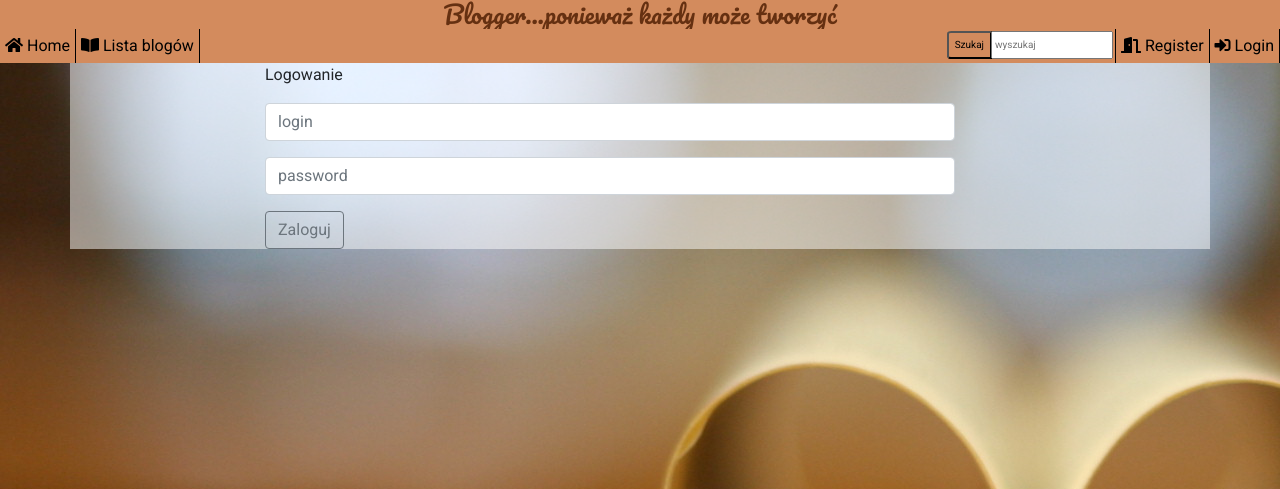
After one commit to Pabblittto/Blog, a Django app: page /login/ in a window 1280 px wide. The commit adds this page. Shown: the top 489 px of the page. Run offline with Django 3.2, Linux system fonts and the light colour scheme; some libraries are stand-ins or nearby versions.

Commit message:
komitt elo

```diff
--- a/Blog/urls.py
+++ b/Blog/urls.py
@@ -18,5 +18,6 @@ from django.urls import path, include
 
 urlpatterns = [
     path('admin/', admin.site.urls),
-    path('', include('index.urls') ),
+   # path('index/', include('index.urls') ),
+    path('',include('index.urls'))
 ]
--- /dev/null
+++ b/index/form.py
@@ -0,0 +1,28 @@
+from django import forms
+
+class LoginForm(forms.Form):
+    UserName= forms.CharField(max_length=150)
+    password= forms.CharField(widget=forms.PasswordInput())
+
+
+
+
+class RegisterForm(forms.Form):
+    UserName= forms.CharField( max_length=150)
+    Email = forms.EmailField()
+    Password= forms.CharField(
+        widget=forms.PasswordInput(),
+        label=('Password')
+
+        )
+    RepeatPassword= forms.CharField(
+        widget=forms.PasswordInput(),
+        label=('Repeat Password')
+    )
+
+    def clean_Password(self):
+        password1= self.data.get('Password')
+        password2 = self.data.get('RepeatPassword')
+        if  password1 != password2:
+           raise forms.ValidationError("Passwords are not similar")
+        return self.cleaned_data.get('Password')
--- a/index/models.py
+++ b/index/models.py
@@ -20,7 +20,7 @@ class Post(models.Model):
     obrazek=models.ImageField(upload_to='Obrazki')
 
 class Uzytkownik(models.Model):
-    uzytkownik=models.OneToOneField(User,on_delete=models.CASCADE) #dziedziczenie pola z wbudowanej tabeli User
+    User=models.OneToOneField(User,on_delete=models.CASCADE,primary_key=True) #dziedziczenie pola z wbudowanej tabeli User
     zdjecie_profilowe=models.ImageField(default='domyslny_obrazek.jpg',upload_to='Obrazki')
     opis_profilu=models.CharField(max_length=1000)
 
--- a/index/static/index/style.css
+++ b/index/static/index/style.css
@@ -1,8 +1,8 @@
 :root{
---color-one:#F3FFB6;
---color-two:#D38B5D;
---color-three:rgb(196, 104, 47);/* jakiej najechanie myszką*/
---color-slogan:#F3FFB6;
+--color-one:#D38B5D;/*navbar*/
+--color-two:#f3ffb6;
+--color-three:rgb(135, 74, 36);/* jakiej najechanie myszką*/
+--color-slogan:rgb(101, 48, 17);
 }
 
 
@@ -48,8 +48,27 @@ a:hover{
 .slogan{
     font-family: 'Pacifico', cursive;
     color: var(--color-slogan);
+    margin: 0px;
 }
 
 .main-container{
     font-family: 'Roboto', sans-serif;
+    background-image: url("foto.jpg");
+    position: static;
+    height: 3000;;
+    width: auto;
 }
+
+.content-holder{
+background-color: rgb(255, 255, 255,0.5);
+
+
+}
+
+.my-button{
+height: 28px;
+border-top-left-radius: 10%;
+border-bottom-left-radius: 10%;
+background-color: var(--color-one);
+
+}
--- a/index/templates/index/index.html
+++ b/index/templates/index/index.html
@@ -1,4 +1,5 @@
 {%extends "shared/base.html"%}
 {%block content%}
-<h1 class="color"> no siema, pozdro z indexa </h1>
+<h1 class="color"> no siema, pozdexa </h1>
+
 {%endblock content%}
--- /dev/null
+++ b/index/templates/index/login.html
@@ -0,0 +1,19 @@
+{%extends "shared/base.html"%}
+{%block content%}
+<div class="row col-lg-12"><!-- to div z calym formulazem do logoawna -->
+
+    <div class="col-lg-8 offset-lg-2 text-centered">
+   <p>Logowanie</p>
+    <form method="POST" >
+        <div class="form-group">
+            <input type="text" placeholder="login" name="login" class="form-control">
+        </div>
+        <div class="form-group">
+        <input type="password" placeholder="password" name="password" class="form-control">
+        </div>
+        <button type="submit" class="btn btn-outline-secondary">Zaloguj</button>
+    </form>
+
+</div>
+</div>
+{%endblock content%}
--- a/index/templates/shared/base.html
+++ b/index/templates/shared/base.html
@@ -6,7 +6,7 @@
 <head>
 <meta charset="utf-8">
 <meta name="viewport" content="width=device-width, initial-scale=1, shrink-to-fit=no">
-
+<title>Blogger</title>
 <link href="https://fonts.googleapis.com/css?family=Pacifico" rel="stylesheet"> <!--czcionka-->
 <link href="https://fonts.googleapis.com/css?family=Roboto" rel="stylesheet"><!--czcionka-->
 <!--font awesome - do fajnych ikonek-->
@@ -19,15 +19,15 @@
 </head>
 
 <body class="color-two main-container">
-          <div> <!--this is all elements on the top-->
-                  <div class="slogan  text-center">
+            <div> <!--this is all elements on the top-->
+                  <div class="slogan  text-center navbar-expand-lg color-one ">
                         <p class="slogan h4" >Blogger...ponieważ każdy może tworzyć</p>
                   </div>
                   <nav class="navbar navbar-expand-lg navbar-light color-one p-0 row m-0">
-                         <div class="col-6 row p-0 m-0">
-                               <div class="navbar-style text-center navbar-borders">
-                                    <a href="#" class="">
-                                          <div class=" ">
+                        <div class="col-6 row p-0 m-0">
+                              <div class="navbar-style text-center navbar-borders">
+                                    <a href="/" class="">
+                                          <div class="">
                                                 <p class="m-0"> <i class="fas fa-home"></i> Home</p>
                                           </div>
                                     </a>
@@ -41,31 +41,51 @@
                               </div>
                         </div>
                         <div class="col-6 row p-0 m-0 justify-content-end">
+                                    <div class=" row justify-content-end" style="font-size: 10px; margin: 2px">
+                                                <div class="input-group-prepend">
+                                                            <button class="my-button "  type="button">Szukaj</button>
+                                                </div>
+                                                <div>
+                                                      <input type="text" class="" style="height: 28px" placeholder="wyszukaj" >
+                                                </div>
+                                    </div>
+
                               <div class="navbar-style text-center navbar-borders" style="border-left: 1px black solid;">
-                                    <a href="#" class="">
+                                    <a href="{% url 'registration' %}" class="">
                                           <div class=" ">
                                                 <p class="m-0"><i class="fas fa-door-open"></i>  Register </p>
                                           </div>
                                     </a>
                               </div>
 
-                               <div class="navbar-style text-center navbar-borders">
-                                    <a href="#" class="">
+                              <div class="navbar-style text-center navbar-borders">
+                                    <a href="{% url 'login' %}" class="">
                                           <div class=" ">
                                                 <p class="m-0"> <i class="fas fa-sign-in-alt"></i> Login</p>
                                           </div>
                                     </a>
                               </div>
 
+
                         </div>
                   </nav>
+                  {% if messages %}
+                        {% for message in messages %}
+                              <div class="alert alert-success">
+                                    {{message}}
+                              </div>
+                        {% endfor%}
+                  {% endif %}
             </div>
 
-      <div class=" container"><!-- container of all elements-->
+      <div class=" container content-holder p-0">
+            <div class=" container row "  style="opacity: 1;"><!-- container of all elements-->
 
-{% block content%}
 
-{%endblock%}
+      {% block content%}
+
+      {%endblock content%}
+            </div>
       </div>
 <footer class="page-footer "> </footer>
 <!--ponizej sa linki do bootstrapa-->
--- a/index/urls.py
+++ b/index/urls.py
@@ -3,5 +3,8 @@ from django.urls import path
 from . import views
 
 urlpatterns= [
-    path('',views.home,name="index")
+    path('',views.home,name='index'),
+    path('login/',views.login,name='login'),
+    path('registration/',views.registration,name='registration')
+
 ]
--- a/index/views.py
+++ b/index/views.py
@@ -1,7 +1,41 @@
-from django.shortcuts import render
+from django.shortcuts import render, redirect
 from django.http import HttpResponse
+from .form import LoginForm,RegisterForm
+from django.contrib.auth.forms import UserCreationForm
+from django.contrib import messages
+from django.db import models
+from django.contrib.auth.models import User
+from .models import Uzytkownik
 
 # Create your views here.
 def home(request):
     # tu trzeba pobrac z bazy danych najnowsze elementy
     return render(request,'index/index.html')
+
+
+def login(request):
+    if request.method == 'POST':
+        Form= LoginForm(request.POST)
+        if Form.is_valid():
+            pass
+    else:
+        Form= LoginForm()
+    return render(request,'index/login.html',{'form':Form})
+
+
+def registration(request):
+    if request.method == 'POST':
+        Form= RegisterForm(request.POST)
+        if Form.is_valid():
+            messages.success(request,'udalo sie, form jest dobry')
+            NewUser= User(username=Form.data.get('UserName'),password=Form.data.get('Password'),email=Form.data.get('Email'))
+            NewUser.save()
+            Uzytkownika= Uzytkownik(User=User.objects.get(username=Form.data.get('UserName')),opis_profilu='siemak jestem nowy')
+            Uzytkownika.save()
+            return redirect('index')
+        else:
+            messages.success(request,'błąd ostry że ja pierdole, panie jak pan pijany chyba')
+            return render(request,'index/registration.html',{'form':Form})
+    else:
+        Form= RegisterForm()
+        return render(request,'index/registration.html',{'form':Form})
```
Also changed, not shown: index/templates/index/registration.html (added, +12 -0 lines), db.sqlite3, index/migrations/0001_initial.py (added), index/migrations/0002_auto_20190421_2340.py (added), index/migrations/0003_auto_20190421_2341.py (added), index/static/index/foto.jpg (added).
